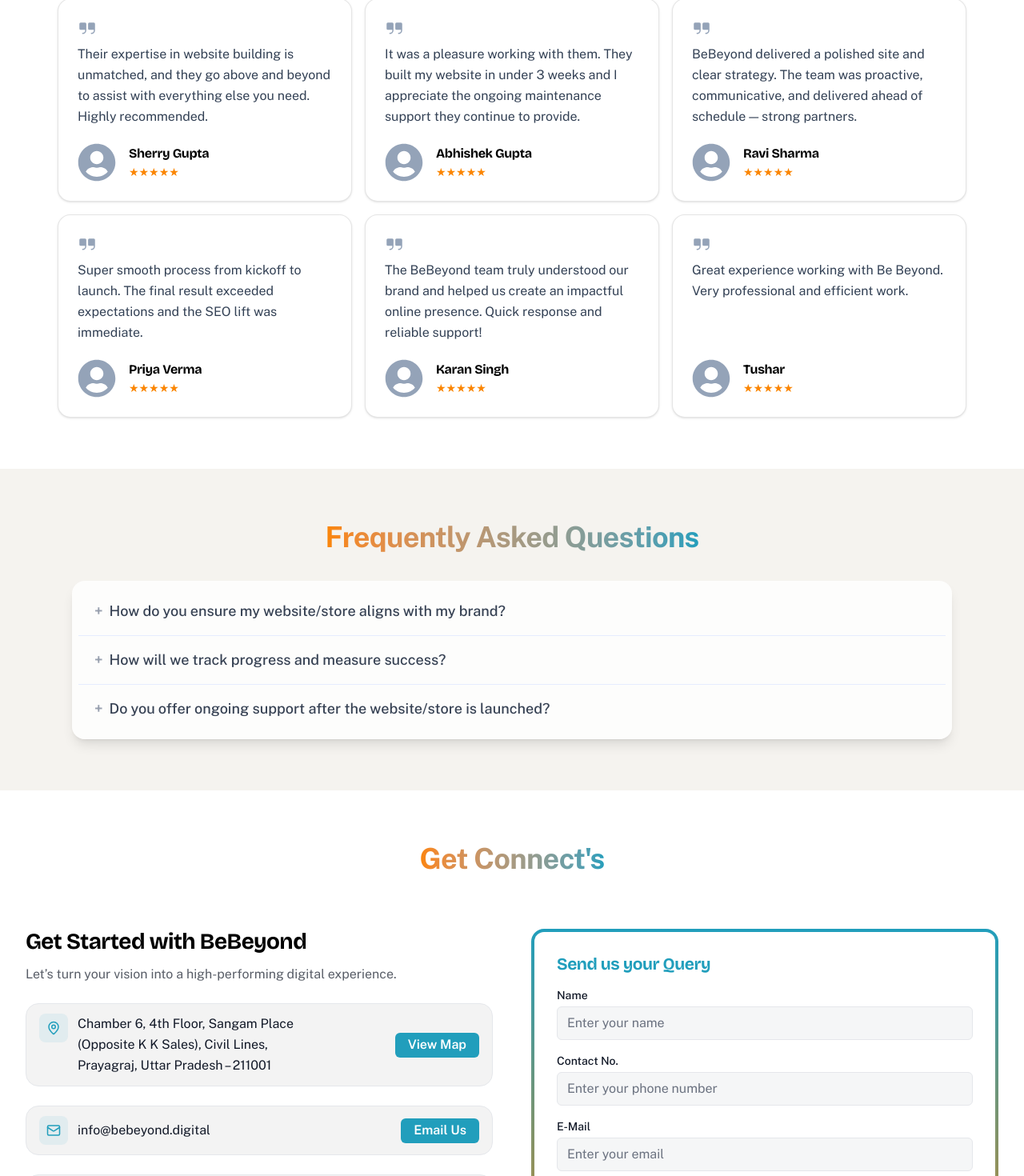
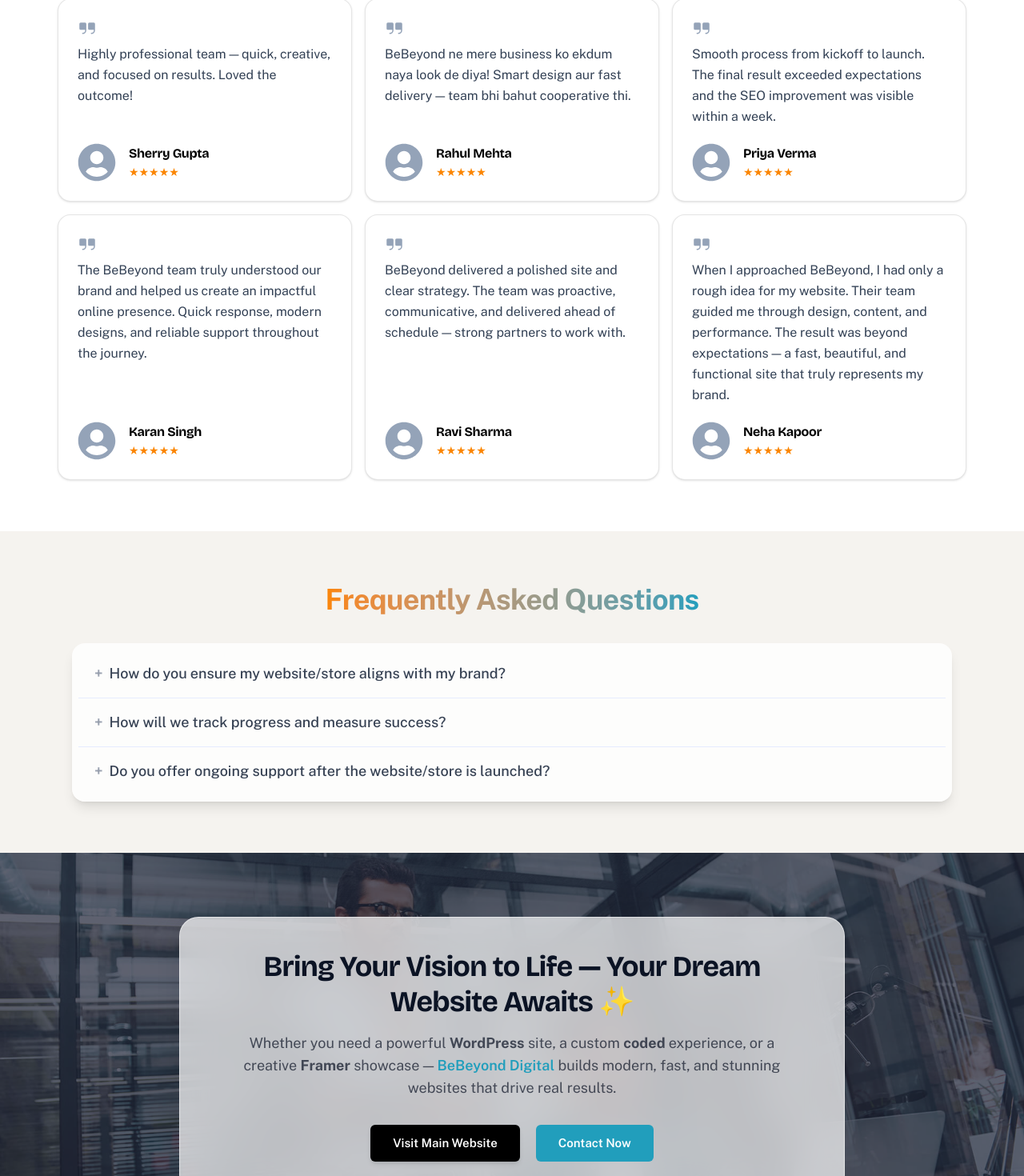
Before and after one commit to pulkitdigital/React-Landing-Page, a React (Vite) app: page / in a window 1280 px wide. Shown: the part 5332-6802 px from the top of the page at 80% size. Built offline with nearby package versions, Linux system fonts and the light colour scheme.

Commit message:
Initial commit

```diff
--- a/src/App.jsx
+++ b/src/App.jsx
@@ -10,6 +10,7 @@
 import DifferenceSection from './components/DifferenceSection.jsx'
 import Pricing from './components/Pricing.jsx'
 import Reviews from './components/Reviews.jsx'
+import CTASection from "./components/CTASection";
 import Contact from './components/Contact.jsx'
 import FAQ from './components/FAQ.jsx'
 import Footer from './components/Footer.jsx'
@@ -27,6 +28,7 @@
       <Pricing/>
       <Reviews/>
       <FAQ/>
+      <CTASection/>
       <Contact/>
 
       <Footer/>
--- a/src/Testimonials.js
+++ b/src/Testimonials.js
@@ -3,26 +3,27 @@
 export const testimonials = [
   {
     _name: "Sherry Gupta",
-    _p: "Their expertise in website building is unmatched, and they go above and beyond to assist with everything else you need. Highly recommended.",
+    _p: "Highly professional team — quick, creative, and focused on results. Loved the outcome!",
   },
   {
-    _name: "Abhishek Gupta",
-    _p: "It was a pleasure working with them. They built my website in under 3 weeks and I appreciate the ongoing maintenance support they continue to provide.",
-  },
-  {
-    _name: "Ravi Sharma",
-    _p: "BeBeyond delivered a polished site and clear strategy. The team was proactive, communicative, and delivered ahead of schedule — strong partners.",
+    _name: "Rahul Mehta",
+    _p: "BeBeyond ne mere business ko ekdum naya look de diya! Smart design aur fast delivery — team bhi bahut cooperative thi.",
   },
   {
     _name: "Priya Verma",
-    _p: "Super smooth process from kickoff to launch. The final result exceeded expectations and the SEO lift was immediate.",
+    _p: "Smooth process from kickoff to launch. The final result exceeded expectations and the SEO improvement was visible within a week.",
   },
   {
     _name: "Karan Singh",
-    _p: "The BeBeyond team truly understood our brand and helped us create an impactful online presence. Quick response and reliable support!",
+    _p: "The BeBeyond team truly understood our brand and helped us create an impactful online presence. Quick response, modern designs, and reliable support throughout the journey.",
+  },
+
+  {
+    _name: "Ravi Sharma",
+    _p: "BeBeyond delivered a polished site and clear strategy. The team was proactive, communicative, and delivered ahead of schedule — strong partners to work with.",
   },
   {
-    _name: "Tushar",
-    _p: "Great experience working with Be Beyond. Very professional and efficient work.",
+    _name: "Neha Kapoor",
+    _p: "When I approached BeBeyond, I had only a rough idea for my website. Their team guided me through design, content, and performance. The result was beyond expectations — a fast, beautiful, and functional site that truly represents my brand.",
   },
 ];
--- /dev/null
+++ b/src/components/CTASection.jsx
@@ -0,0 +1,72 @@
+// src/components/CTASection.jsx
+import React from "react";
+import { motion } from "framer-motion";
+
+export default function CTASection() {
+  const handleScroll = () => {
+    const el = document.getElementById("contact-form");
+    if (el) el.scrollIntoView({ behavior: "smooth", block: "start" });
+  };
+
+  return (
+    <section
+      className="relative w-full py-16 sm:py-20 flex items-center justify-center overflow-hidden"
+      style={{
+        backgroundImage: "url('/cta-img.jpg')", // 👈 image from
+        backgroundSize: "cover",
+        backgroundPosition: "center",
+      }}
+    >
+      {/* Blue overlay on top of image */}
+      <div className="absolute inset-0 bg-[#1f2237]/70 z-10" />
+
+      {/* Optional gradient glow for depth */}
+      {/* <div className="absolute inset-0 bg-gradient-to-r from-[#FB8500]/15 via-transparent to-[#219EBC]/15 blur-3xl z-20" /> */}
+
+      <motion.div
+        initial={{ opacity: 0, y: 40 }}
+        whileInView={{ opacity: 1, y: 0 }}
+        transition={{ duration: 0.6, ease: "easeOut" }}
+        viewport={{ once: true }}
+        className="max-w-4xl mx-auto px-4 sm:px-6 lg:px-8 text-center relative z-20"
+      >
+        {/* Glassmorphic Card */}
+        <div className="backdrop-blur-xl bg-white/70 border border-white/50 rounded-3xl shadow-[0_8px_32px_rgba(0,0,0,0.08)] p-8 sm:p-10">
+          <h2 className="text-3xl sm:text-4xl font-semibold text-[#0B1324] leading-tight">
+            Bring Your Vision to Life — Your Dream Website Awaits ✨
+          </h2>
+
+          <p className="mt-4 text-[#0B1324]/70 text-base sm:text-lg max-w-2xl mx-auto">
+            Whether you need a powerful <b>WordPress</b> site, a custom{" "}
+            <b>coded</b> experience, or a creative <b>Framer</b> showcase —{" "}
+            <span className="text-[#219EBC] font-semibold">BeBeyond Digital</span>{" "}
+            builds modern, fast, and stunning websites that drive real results.
+          </p>
+
+          {/* Buttons */}
+          <div className="flex flex-wrap justify-center gap-5 mt-8">
+            {/* Visit Main Website */}
+            <a
+              href="https://bebeyond.digital/"
+              target="_blank"
+              rel="noreferrer"
+              className="relative z-0 inline-flex items-center justify-center px-6 sm:px-7 py-3 text-[15px] font-semibold text-white bg-black rounded-md shadow-md hover:shadow-lg transition-all duration-500 hover:scale-[1.03] active:scale-95"
+            >
+              Visit Main Website
+            </a>
+
+            {/* Contact Now */}
+            <button
+              onClick={handleScroll}
+              className="relative z-0 inline-flex items-center justify-center px-6 sm:px-7 py-3 text-[15px] font-semibold text-white bg-[#219EBC] rounded-md overflow-hidden
+              before:absolute before:inset-0 before:-z-10 before:translate-x-[150%] before:translate-y-[150%] before:scale-[2.5] before:rounded-[100%] before:bg-[#FB8500] before:transition-transform before:duration-700
+              hover:before:translate-x-0 hover:before:translate-y-0 active:scale-95"
+            >
+              Contact Now
+            </button>
+          </div>
+        </div>
+      </motion.div>
+    </section>
+  );
+}
--- a/src/components/Header.jsx
+++ b/src/components/Header.jsx
@@ -8,7 +8,12 @@
       <div className="mx-auto w-full max-w-[1200px] px-4 sm:px-6 lg:px-8">
         <div className="flex h-20 items-center justify-between">
           {/* Logo */}
-          <a href="/" className="flex items-center gap-2">
+          <a
+            href="https://bebeyond.digital"
+            target="_blank"
+            rel="noopener noreferrer"
+            className="flex items-center gap-2"
+          >
             <img
               src={logo}
               alt="Be Beyond Digital Solutions"
```
Also changed, not shown: public/cta-img.jpg (added).
